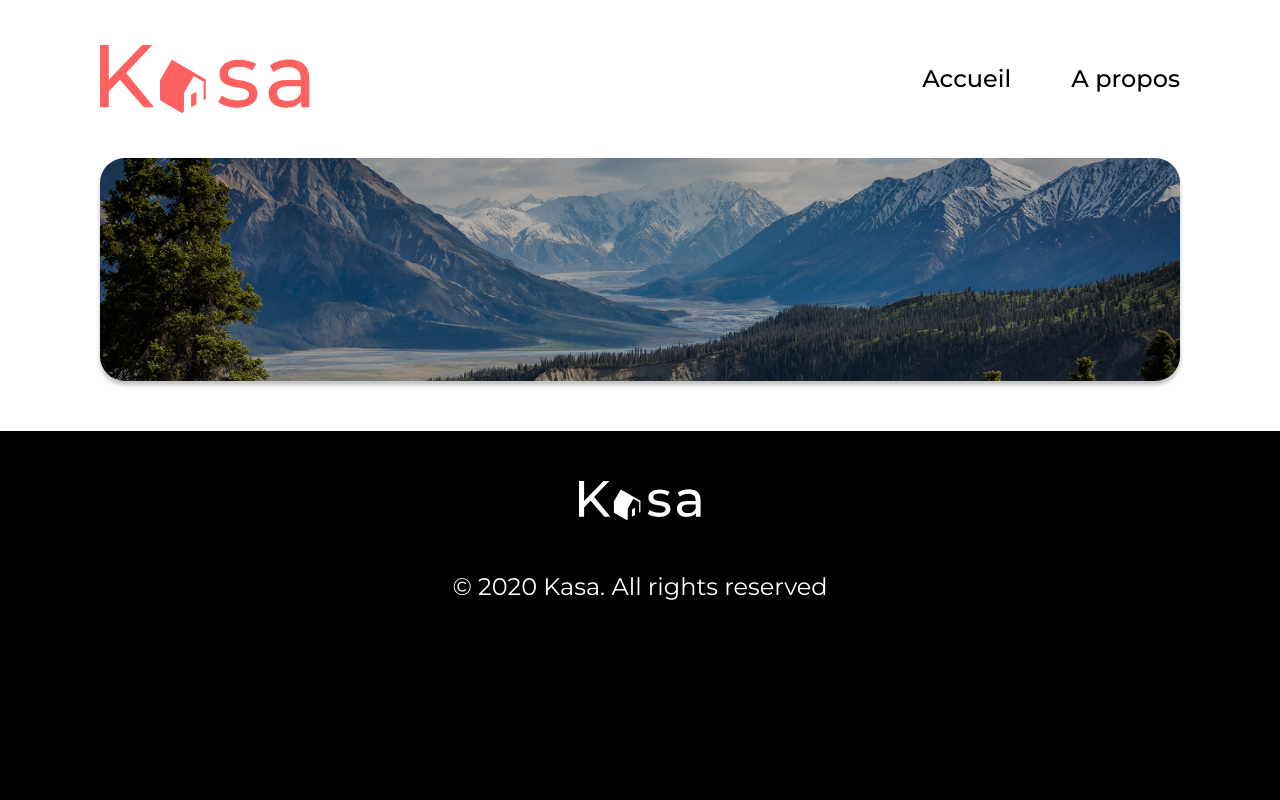
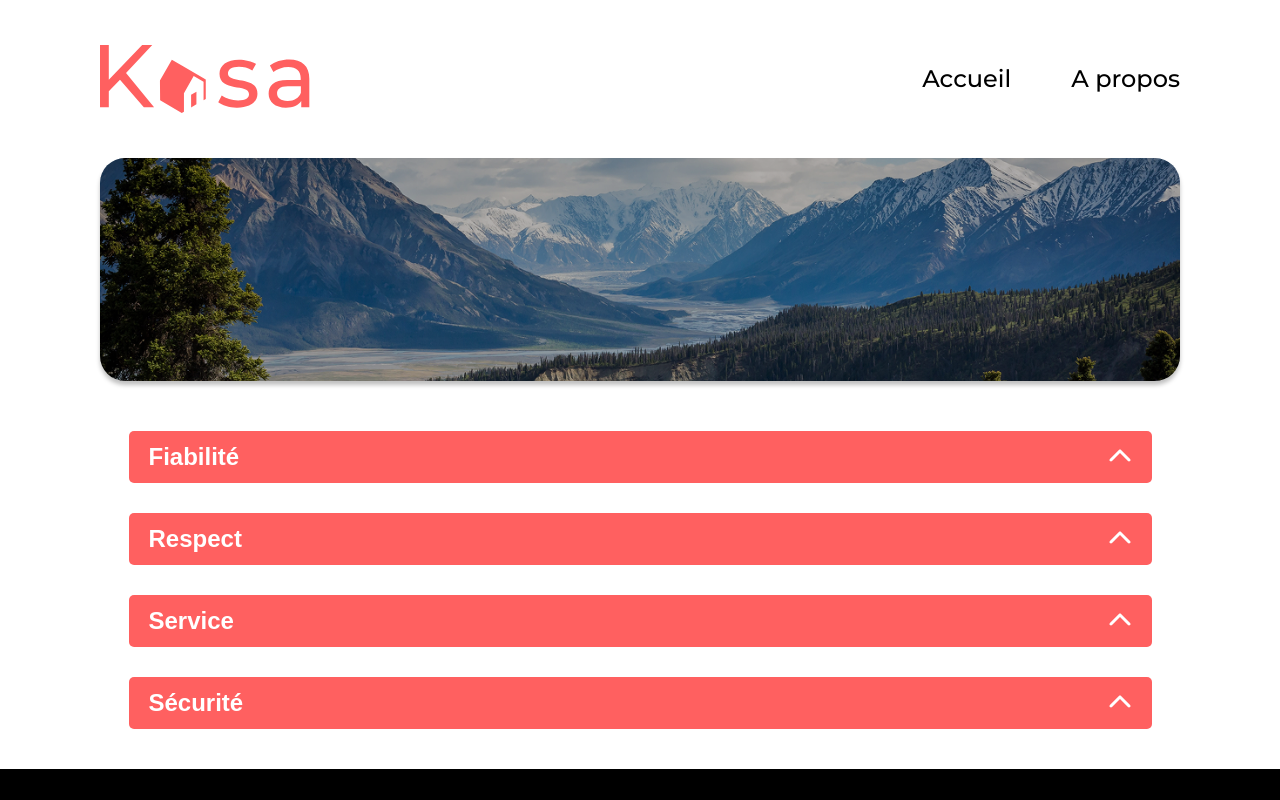
Before and after one commit to LucDub-code/P5-OC-LD-Web-App-Location-Immo-Kasa, a React (Vite) app: page / in a window 1280 px wide. Shown: the top 800 px of the page. Built offline with nearby package versions, Linux system fonts and the light colour scheme.

Commit message:
Construction de la page About

```diff
--- a/src/components/About/About.jsx
+++ b/src/components/About/About.jsx
@@ -1,11 +1,30 @@
 import "./About.scss";
 import HeroBanner from "../HeroBanner/HeroBanner";
-import AboutBanner from "../../assets/images/hero-banner-about.jpg";
+import aboutBanner from "../../assets/images/hero-banner-about.jpg";
+import Dropdown from "../Dropdown/Dropdown";
 
 export default function About() {
   return (
-    <div>
-      <HeroBanner image={AboutBanner} overlayOpacity={0.3} />
+    <div className="about">
+      <HeroBanner image={aboutBanner} overlayOpacity={0.3} />
+      <div className="about__content">
+        <Dropdown
+          title="Fiabilité"
+          content="Les annonces postées sur Kasa garantissent une fiabilité totale. Les photos sont conformes aux logements, et toutes les informations sont régulièrement vérifiées par nos équipes."
+        />
+        <Dropdown
+          title="Respect"
+          content="La bienveillance fait partie des valeurs fondatrices de Kasa. Tout comportement discriminatoire ou de perturbation du voisinage entraînera une exclusion de notre plateforme."
+        />
+        <Dropdown
+          title="Service"
+          content="La qualité du service est au cœur de notre engagement chez Kasa. Nous veillons à ce que chaque interaction, que ce soit avec nos hôtes ou nos locataires, soit empreinte de respect et de bienveillance."
+        />
+        <Dropdown
+          title="Sécurité"
+          content="La sécurité est la priorité de Kasa. Aussi bien pour nos hôtes que pour les voyageurs, chaque logement correspond aux critères de sécurité établis par nos services. En laissant une note aussi bien à l'hôte qu'au locataire, cela permet à nos équipes de vérifier que les standards sont bien respectés. Nous organisons également des ateliers sur la sécurité domestique pour nos hôtes."
+        />
+      </div>
     </div>
-  )
+  );
 }
--- a/src/components/About/About.scss
+++ b/src/components/About/About.scss
@@ -0,0 +1,5 @@
+.about {
+  &__content {
+    margin-bottom: 40px;
+  }
+}
--- a/src/components/Card/Card.jsx
+++ b/src/components/Card/Card.jsx
@@ -1,10 +1,10 @@
 import "./Card.scss";
 
-export default function Card({cover, title}) {
+export default function Card({ cover, title }) {
   return (
     <div className="card">
       <img className="card__image" src={cover} alt={title} />
       <h2 className="card__title">{title}</h2>
     </div>
-  )
+  );
 }
--- /dev/null
+++ b/src/components/Dropdown/Dropdown.jsx
@@ -0,0 +1,25 @@
+import "./Dropdown.scss";
+import { useState } from "react";
+import chevronUp from "../../assets/icons/chevron-up.svg";
+import chevronDown from "../../assets/icons/chevron-down.svg";
+
+export default function Dropdown({ title, content }) {
+  const [isOpen, setIsOpen] = useState(false);
+  return (
+    <div className="dropdown">
+      <button className="dropdown__button" onClick={() => setIsOpen(!isOpen)}>
+        {title}
+        {isOpen ? (
+          <img
+            className="dropdown__icon"
+            src={chevronDown}
+            alt="chevron down"
+          />
+        ) : (
+          <img className="dropdown__icon" src={chevronUp} alt="chevron up" />
+        )}
+      </button>
+      {isOpen && <div className="dropdown__content">{content}</div>}
+    </div>
+  );
+}
--- /dev/null
+++ b/src/components/Dropdown/Dropdown.scss
@@ -0,0 +1,35 @@
+@import "../../styles/variables";
+
+.dropdown {
+  width: 100%;
+  margin-bottom: 30px;
+  display: flex;
+  flex-direction: column;
+  justify-content: center;
+  align-items: center;
+  &__button {
+    width: 1023px;
+    height: 52px;
+    border-radius: 5px;
+    background-color: $primary-red;
+    color: #fff;
+    font-size: 1.5rem;
+    font-weight: 700;
+    display: flex;
+    justify-content: space-between;
+    align-items: center;
+    padding: 0 20px;
+    cursor: pointer;
+    border: none;
+    outline: none;
+  }
+  &__icon {
+    width: 24px;
+  }
+  &__content {
+    width: 1023px;
+    padding: 30px;
+    background-color: $gallery-background;
+    font-size: 1.2rem;
+  }
+}
--- a/src/components/Home/Home.jsx
+++ b/src/components/Home/Home.jsx
@@ -1,12 +1,12 @@
 import "./Home.scss";
 import HeroBanner from "../HeroBanner/HeroBanner";
-import HomeBanner from "../../assets/images/hero-banner-home.jpg";
+import homeBanner from "../../assets/images/hero-banner-home.jpg";
 import Gallery from "../Gallery/Gallery";
 
 export default function Home() {
   return (
-    <div>
-      <HeroBanner image={HomeBanner} text="Chez vous, partout et ailleurs" overlayOpacity={0.6} />
+    <div className="home">
+      <HeroBanner image={homeBanner} text="Chez vous, partout et ailleurs" overlayOpacity={0.6} />
       <Gallery />
     </div>
   )
```
Also changed, not shown: src/components/Card/Card.scss (+4 -4 lines), src/components/Footer/Footer.jsx (+7 -3 lines), src/assets/icons/chevron-down.svg (added), src/assets/icons/chevron-up.svg (added).
